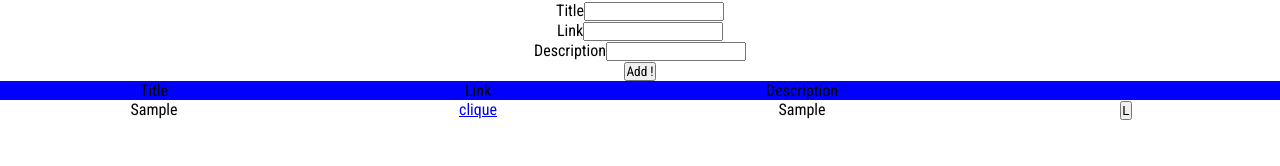
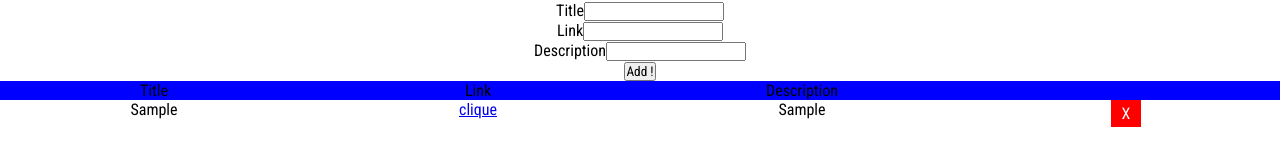
Before and after one commit to Scharlyopitz/Wishlist-React, a React (Vite) app: page / in a window 1280 px wide. Both pictures are taken after typing "Sample", "Sample", "Sample" into the empty fields and a click on the input "Add !". Shown: the part 224-390 px from the top of the page. Built offline with nearby package versions, Linux system fonts and the light colour scheme.

Commit message:
Style des boutons de la wishlist

```diff
--- a/src/components/Wishlist.jsx
+++ b/src/components/Wishlist.jsx
@@ -17,14 +17,14 @@ export default function Wishlist({ list, setList }) {
                 clique
               </a>
               <p>{obj.descriptionValue}</p>
-              <button
+              <span
                 className="delete"
                 onClick={() => {
                   deleteBook(obj.titleValue);
                 }}
               >
-                L
-              </button>
+                X
+              </span>
             </div>
           );
         })}
--- a/src/sass/_colors.scss
+++ b/src/sass/_colors.scss
@@ -1 +1,3 @@
 $Blue: #088fbc;
+$Red: #ff0000;
+$White: #ffffff;
--- a/src/sass/_wishlist.scss
+++ b/src/sass/_wishlist.scss
@@ -4,7 +4,11 @@
     columns: 4;
   }
 
-  //   .delete {
-
-  //   }
+  .delete {
+    background: $Red;
+    color: $White;
+    padding: 4px;
+    width: 30px;
+    display: inline-block;
+  }
 }
--- a/src/style/style.css
+++ b/src/style/style.css
@@ -27,6 +27,13 @@ body p {
   -moz-columns: 4;
        columns: 4;
 }
+.wishlistContainer .delete {
+  background: #ff0000;
+  color: #ffffff;
+  padding: 4px;
+  width: 30px;
+  display: inline-block;
+}
 
 header span {
   font-size: 15vw;
```
Also changed, not shown: 1 other file (tests, documents, lock files or other folders).
